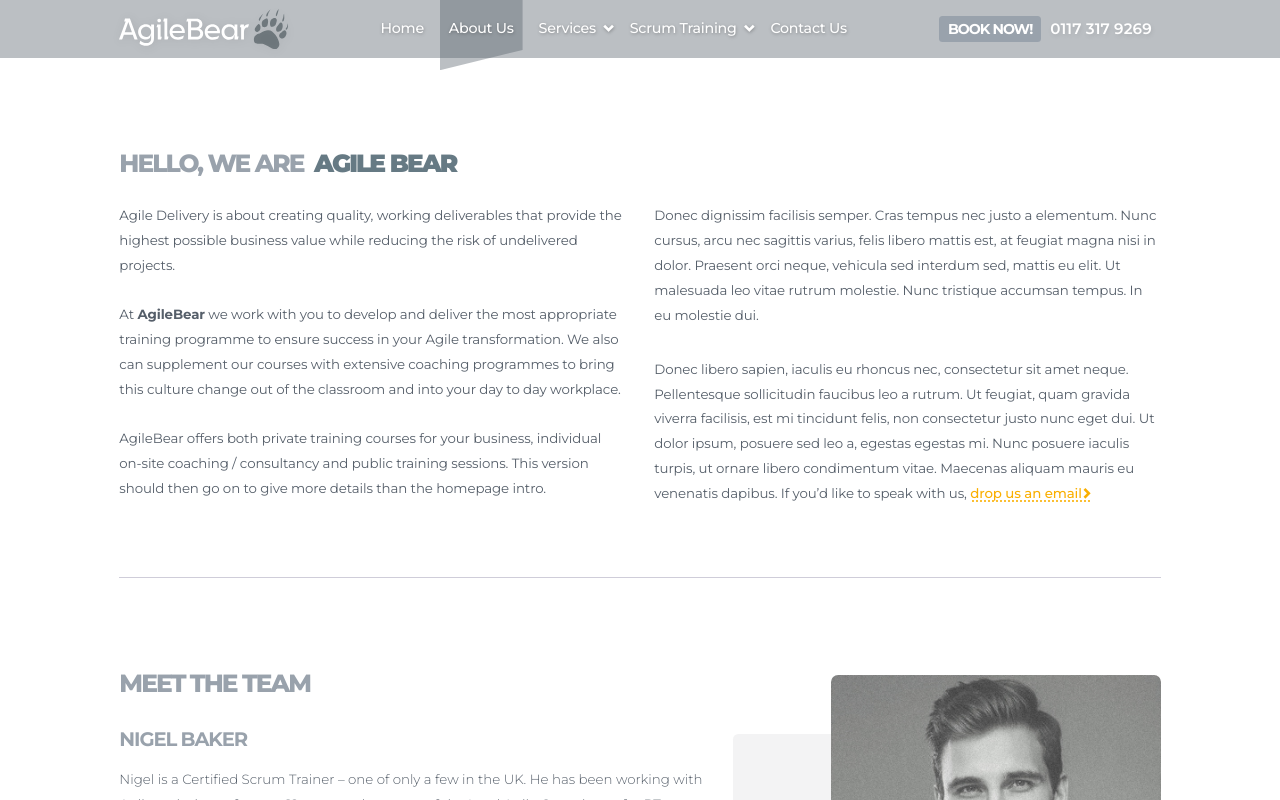
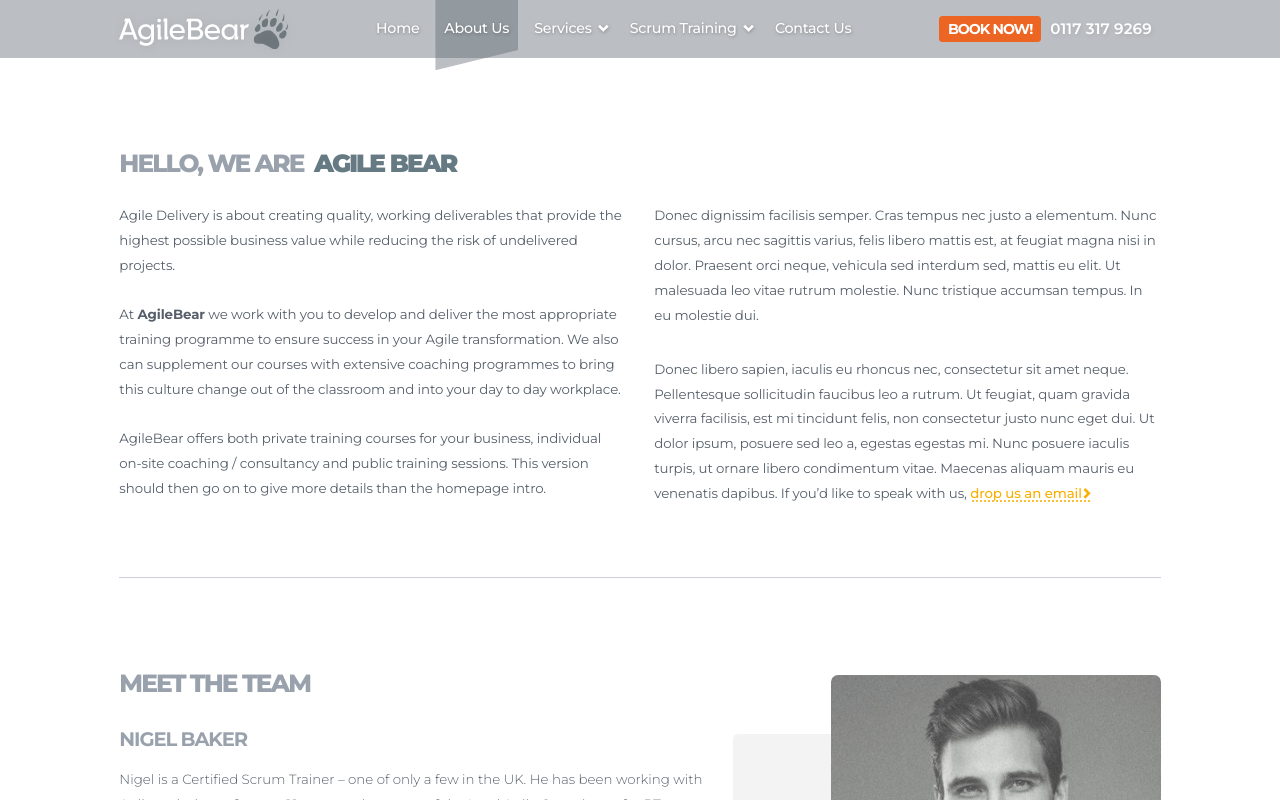
Before and after one commit to IlyaDeveloper/agilebear-markups, an Angular app: page /about-us in a window 1280 px wide. Shown: the top 800 px of the page. Built offline with nearby package versions, Linux system fonts and the light colour scheme.

Commit message:
Fixed: header type

```diff
--- a/src/app/modules/layout-root/header/header.component.html
+++ b/src/app/modules/layout-root/header/header.component.html
@@ -64,7 +64,7 @@
     </nav>
 
     <div class="__right" fxLayout="row nowrap" fxLayoutAlign="space-between center">
-      <agl-button>Book Now!</agl-button>
+      <agl-button [ngClass]="{'--orange': isOrange , '--yellow-orange': isYellow}">Book Now!</agl-button>
 
       <a class="__link --tell" href="tel:01173179269">0117 317 9269</a>
     </div>
--- a/src/app/modules/layout-root/header/header.component.scss
+++ b/src/app/modules/layout-root/header/header.component.scss
@@ -62,12 +62,12 @@ $header-spacer: rem(10);
   }
 
   &[ngbDropdown] {
-    padding-right: rem(20);
+    padding-right: rem(25);
 
     &:after {
       position: absolute;
       top: 50%;
-      right: 0;
+      right: rem(6);
 
       @include pseudo-icon($agi-arrow-dw, 12);
 
@@ -140,7 +140,6 @@ $header-spacer: rem(10);
 }
 
 .__dropdown-item {
-
   padding: 0;
 
   color: var(--cl-white);
--- a/src/app/modules/layout-root/header/header.component.ts
+++ b/src/app/modules/layout-root/header/header.component.ts
@@ -1,4 +1,4 @@
-import {Component, Inject, OnInit} from '@angular/core';
+import {Component, Inject, Input, OnInit} from '@angular/core';
 import {NavigationEnd, Router} from '@angular/router';
 import {DOCUMENT} from '@angular/common';
 
@@ -96,9 +96,27 @@ export class HeaderComponent implements OnInit {
 
   url: string;
 
+  @Input() type: string;
+
   dwServiceList = SERVICES_LINKS;
   dwTrainingList = TRAINING_LINKS;
 
+
+  get isTrainingPage(): boolean {
+    return (this.router.url.includes('scrum-training'));
+  };
+
+  get isServicesPage(): boolean {
+    return (this.router.url.includes('services'));
+  };
+
+  get isYellow(): boolean {
+    return (this.type === 'b');
+  }
+
+  get isOrange(): boolean {
+    return (this.type === 'c');
+  }
 
   constructor(
     private router: Router,
@@ -106,16 +124,8 @@ export class HeaderComponent implements OnInit {
   ) {
   }
 
-  get isServicesPage(): boolean {
-    return (this.url.includes('services'))
-  };
-
-  get isTrainingPage(): boolean {
-    return (this.url.includes('training'))
-  }
-
   ngOnInit(): void {
-    this.url = this.router.url.split('?')[0];
+    this.type = 'c';
   }
 
   triggerMenu(): void {
--- a/src/app/modules/pages/scrum-training/components/event-item/event-item.component.html
+++ b/src/app/modules/pages/scrum-training/components/event-item/event-item.component.html
@@ -1,4 +1,5 @@
 <article
+  class="__content"
   gdColumns.gt-sm="3.875rem 1fr 23.125rem"
   gdGap.gt-sm="1.8125rem 2.5rem" gdGap="0 1.8125rem" gdAlignColumns="start start start">
 
@@ -7,7 +8,7 @@
     </agl-services-logos>
   </div>
 
-  <div gdColumn.gt-sm="2" gdRow.gt-sm="1/4">
+  <div gdColumn.gt-sm="2" gdRow.gt-sm="1/3">
     <ng-container *ngIf=" (available <= 5) || (available > 20) || (available == 0)">
       <div>
         <agl-label class="__label" [ngClass]="{ '--blue': (available > 5),  '--red': (available == 0) }">
@@ -50,7 +51,6 @@
 
   <div class="__bottom" gdColumn.gt-sm="3" gdRow.gt-sm="2 span"
        fxLayoutAlign="end center"
-       fxLayoutAlign.lt-sm="space-between center"
        fxLayoutGap="0.5625rem"
        *ngIf="available > 0">
     <agl-link class="--arrow"  [ngClass]="{'--orange': isOrange , '--y-orange': !isOrange}">Find out more</agl-link>
--- a/src/app/modules/pages/scrum-training/components/event-item/event-item.component.scss
+++ b/src/app/modules/pages/scrum-training/components/event-item/event-item.component.scss
@@ -76,8 +76,6 @@
 }
 
 .__available {
-  //margin-top: rem(20);
-
   font-size: rem(13);
   line-height: 1.38;
   color: var(--cl-bluey-grey);
@@ -89,12 +87,30 @@
   }
 }
 
-@include max-wide(phonesLg) {
+@include max-wide(laptop) {
   .__picture {
     margin-bottom: rem(30);
   }
+
+  .__content {
+    position: relative;
+  }
+
+
+  .__logo {
+    position: absolute;
+    top: rem(8);
+    left: -2px;
+    z-index: 1;
+
+    padding: rem(12);
+
+    filter: drop-shadow(0 0px rem(15) var(--cl-white));
+    background: var(--cl-white);
+
+    border-radius: $elemRadius 0 51%;
+  }
 }
-
 
 @include min-wide(laptop) {
   .__logo {
--- a/src/app/modules/pages/scrum-training/components/event-item/event-item.component.ts
+++ b/src/app/modules/pages/scrum-training/components/event-item/event-item.component.ts
@@ -1,11 +1,11 @@
-import {Component, HostBinding, Input, OnInit} from '@angular/core';
+import {Component, Input} from '@angular/core';
 
 @Component({
   selector: 'agl-event-item',
   templateUrl: './event-item.component.html',
   styleUrls: ['./event-item.component.scss']
 })
-export class EventItemComponent implements OnInit {
+export class EventItemComponent {
 
   @Input() name: string;
   @Input() advanced: boolean;
@@ -23,15 +23,8 @@ export class EventItemComponent implements OnInit {
   constructor() {
   }
 
-
-  /*  @HostBinding('class.--is-yellow')*/
-
   get isOrange(): boolean {
     return (this.logo === 'cspo');
   }
 
-
-  ngOnInit(): void {
-  }
-
 }
--- a/src/app/modules/pages/scrum-training/components/events-list/events-list.component.scss
+++ b/src/app/modules/pages/scrum-training/components/events-list/events-list.component.scss
@@ -11,7 +11,7 @@ $item-spacer: rem(70);
 }
 
 .__item {
-  padding: 0 0 rem(25);
+  padding: 0 0 rem(53);
 
   &:not(:last-child) {
     //border-bottom: 1px solid var(--cl-pale-violet);
@@ -36,3 +36,13 @@ $item-spacer: rem(70);
     color: #a8b1bb;
   }
 }
+
+
+@include max-wide(tablet) {
+  .__item {
+    padding: 0 0 rem(40);
+  }
+  .__caption {
+    margin: 0 0 rem(40);
+  }
+}
--- a/src/app/modules/pages/scrum-training/components/events-list/events-list.component.ts
+++ b/src/app/modules/pages/scrum-training/components/events-list/events-list.component.ts
@@ -34,7 +34,7 @@ const TRAINING_EVENTS = [
     description: 'The Product Owner is the one and only person responsible for managing the Product Backlog and ensuring the value of the work the Team performs. This person maintains the Product Backlog and ensures that it is visible to everyone. Everyone knows what items have the highest priority, so everyone knows what will be worked on. For the Product Owner to succeed, everyone in the organisation has to respect his or her decisions…',
     type: 'group',
     logo: 'a-csm',
-    available: 10,
+    available: 100,
     dateDays: [7, 8, 9],
     dateMouth: 'April',
     dateYear: 2021,
@@ -61,7 +61,7 @@ const TRAINING_EVENTS = [
     description: 'The Product Owner is the one and only person responsible for managing the Product Backlog and ensuring the value of the work the Team performs. This person maintains the Product Backlog and ensures that it is visible to everyone. Everyone knows what items have the highest priority, so everyone knows what will be worked on. For the Product Owner to succeed, everyone in the organisation has to respect his or her decisions…',
     type: 'personal',
     logo: 'csm',
-    available: 10,
+    available: 22,
     dateDays: [4, 5, 6, 7],
     dateMouth: 'July',
     dateYear: 2021,
--- a/src/app/shared/components/event-date-line/event-date-line.component.scss
+++ b/src/app/shared/components/event-date-line/event-date-line.component.scss
@@ -50,7 +50,7 @@
   }
 
   &.--not-after{
-    margin-right: 0 !important;
+    margin-right: rem(5) !important;
   }
 
   &:not(.--not-after) {
```
